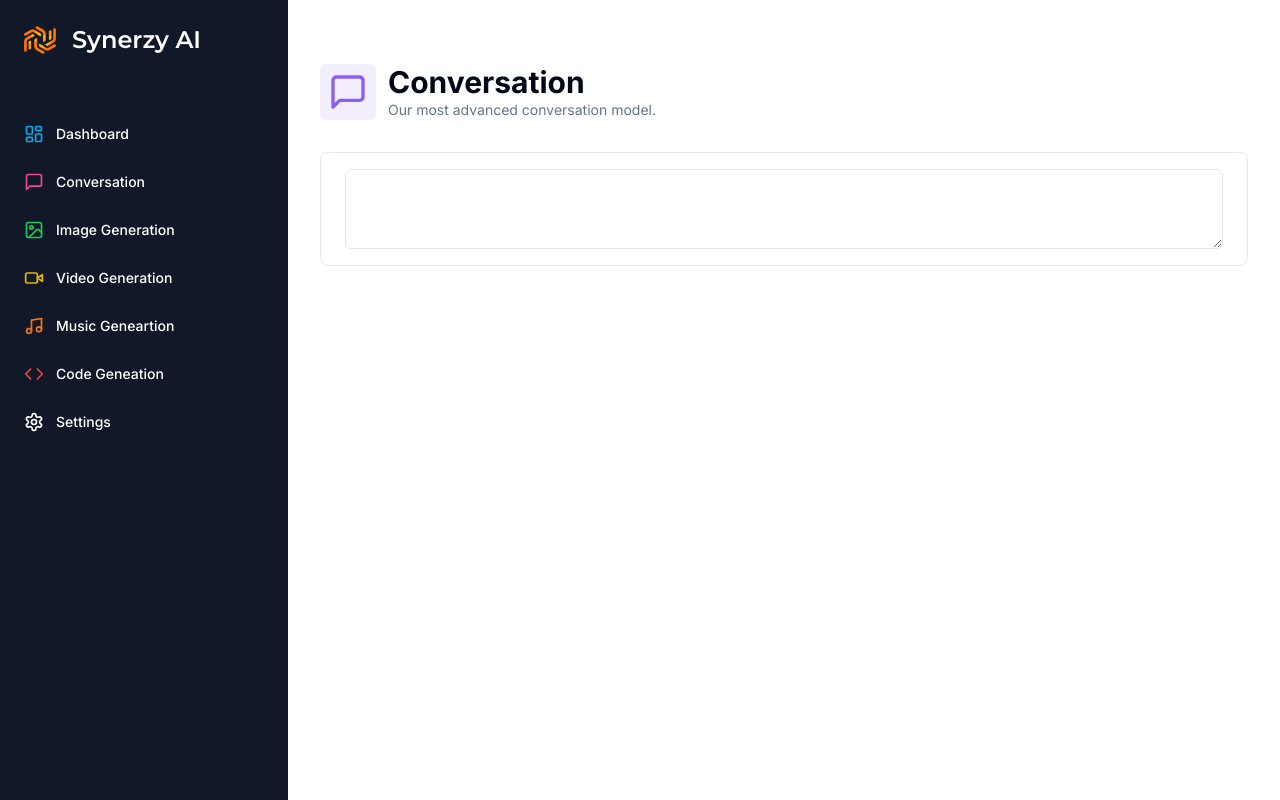
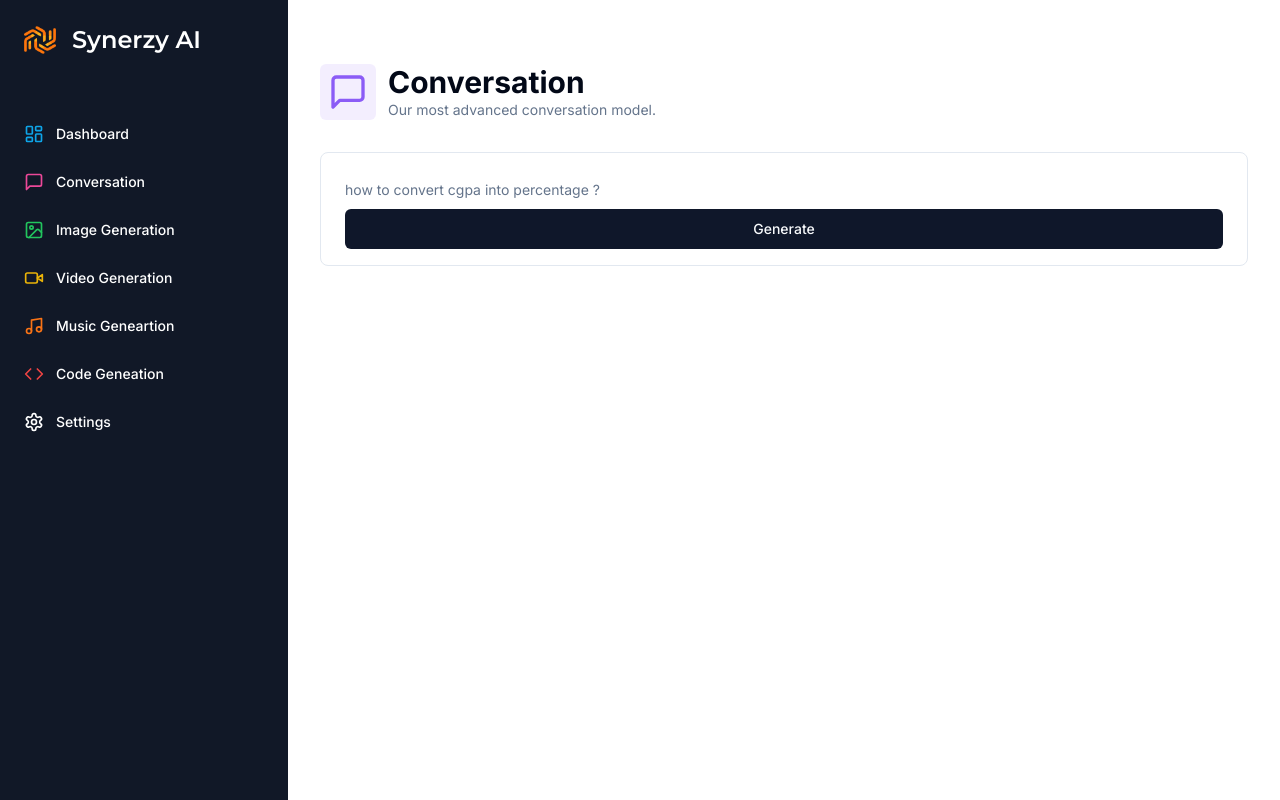
Before and after one commit to hemant-i7/SynerzyAI, a Next.js app: page /conversation in a window 1280 px wide. Built offline with nearby package versions, Linux system fonts and the light colour scheme.

Commit message:
chat ui update

```diff
--- a/app/(dashboard)/(routes)/conversation/page.tsx
+++ b/app/(dashboard)/(routes)/conversation/page.tsx
@@ -3,12 +3,12 @@
 import * as z from "zod";
 import { Heading } from "@/components/heading";
 import { MessageSquare } from "lucide-react";
-import { Form, useForm } from "react-hook-form";
+import { useForm } from "react-hook-form";
 import { formSchema } from "./contants";
 import { zodResolver } from "@hookform/resolvers/zod";
-import { FormControl, FormField, FormItem } from "@/components/ui/form";
+import { Form, FormControl, FormField, FormItem } from "@/components/ui/form";
 import { Input } from "@/components/ui/input";
-import { Textarea } from "@/components/ui/textarea";
+import { Button } from "@/components/ui/button";
 
 const ConversionPage = () => {
   const form = useForm<z.infer<typeof formSchema>>({
@@ -48,7 +48,33 @@ const ConversionPage = () => {
             focus-within:shadow-sm
             grid-cols-12
             gap-2"
-            ><Textarea></Textarea></form>
+            >
+              <FormField
+                name="prompt"
+                render={({ field }) => (
+                  <FormItem className="col-span-12 lg:col-span-10">
+                    <FormControl className="m-0 p-0">
+                      <Input
+                        className="border-0 outline-none
+                               focus-visible:ring-0
+                               focus-visible:ring-transparent"
+                        disabled={isLoading}
+                        placeholder="how to convert cgpa into percentage ?"
+                        {...field}
+                      />
+                    </FormControl>
+                  </FormItem>
+                )}
+              />
+              <Button
+                className="col-span-12 lg:col-span-2 w-full"
+                type="submit"
+                disabled={isLoading}
+                size="icon"
+              >
+                Generate
+              </Button>
+            </form>
           </Form>
         </div>
       </div>
```
